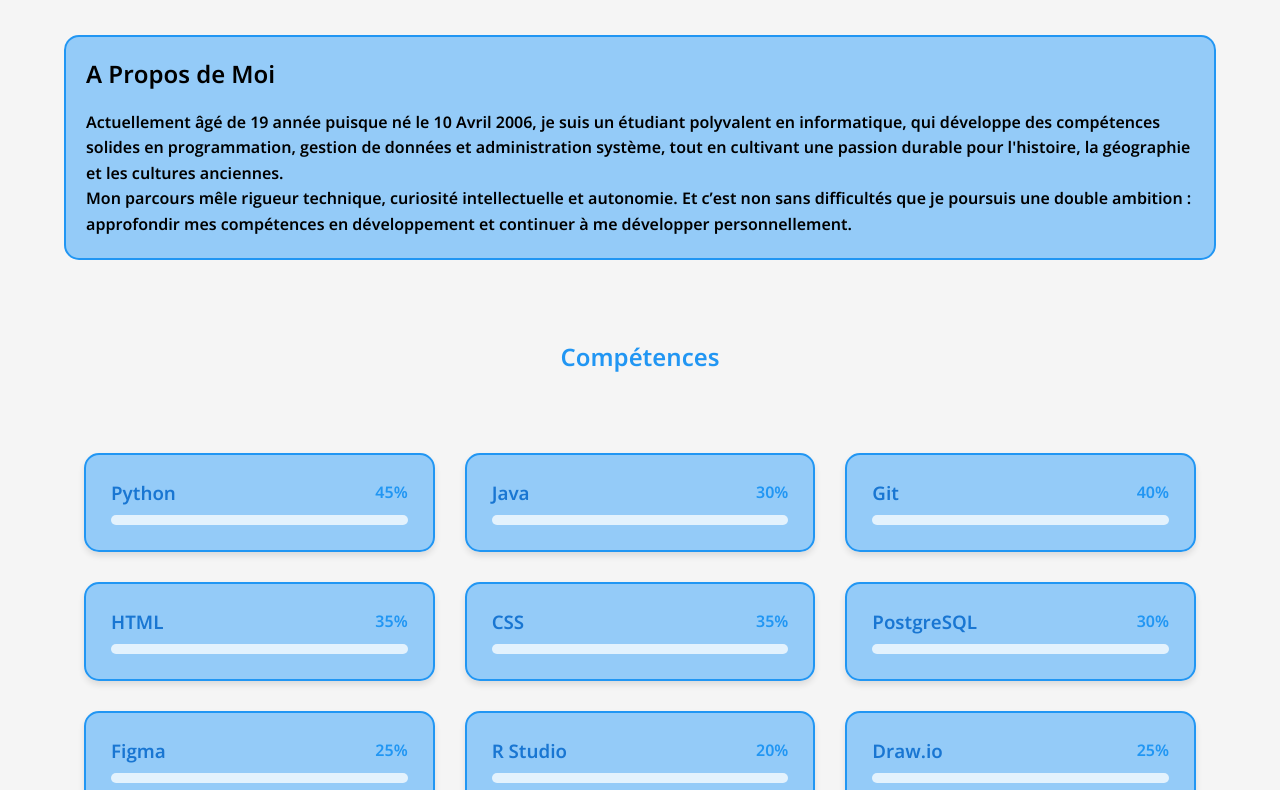
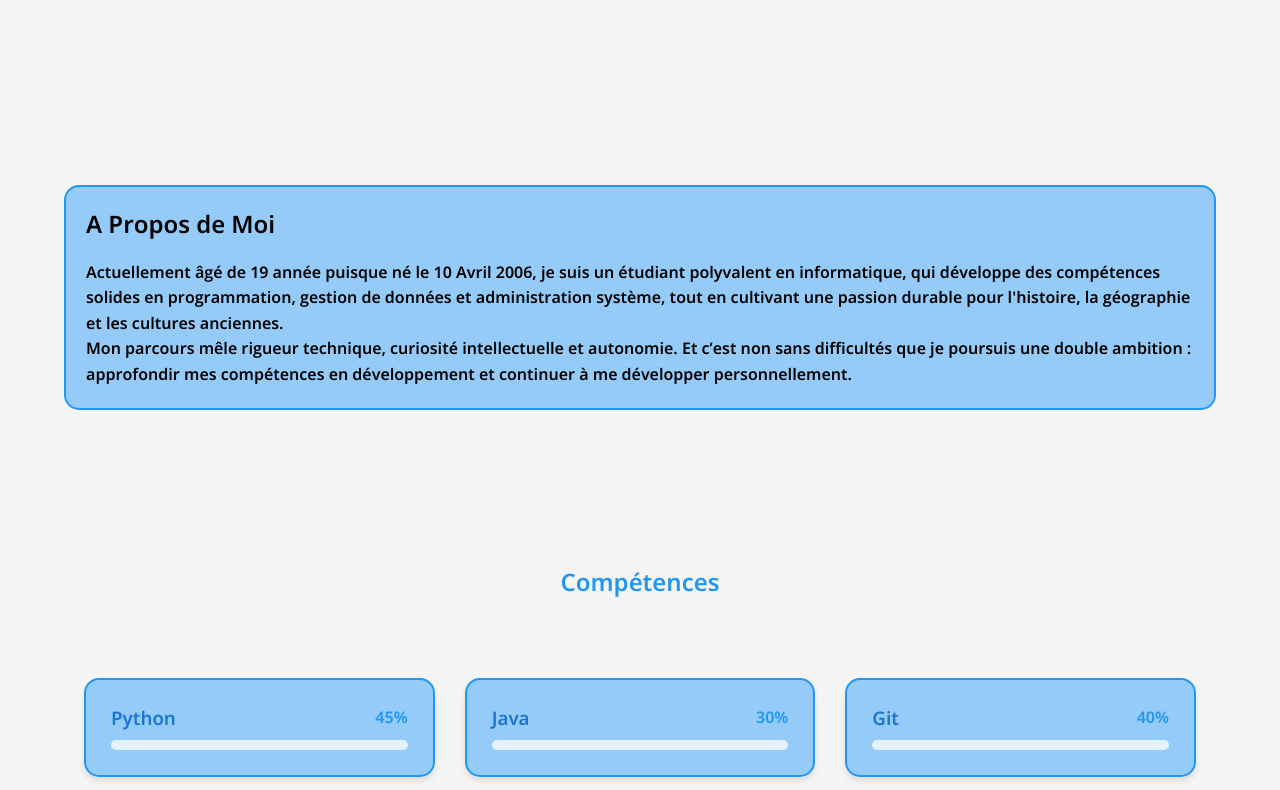
Before and after one commit to E10uan/Portfolio, a plain HTML site: page index.html in a window 1280 px wide. Shown: the part 467-1257 px from the top of the page. Drawn offline with nearby package versions, Linux system fonts and the light colour scheme; a script that the page names is missing.

Commit message:
Add files via upload

```diff
--- a/portfoliostyle.css
+++ b/portfoliostyle.css
@@ -8,6 +8,7 @@ body {
     flex-direction: column;
     background-color: #f5f5f5;
     font-family: Arial, Helvetica, sans-serif;
+    gap: 75px;
 }
 
 .bandeau {
```
